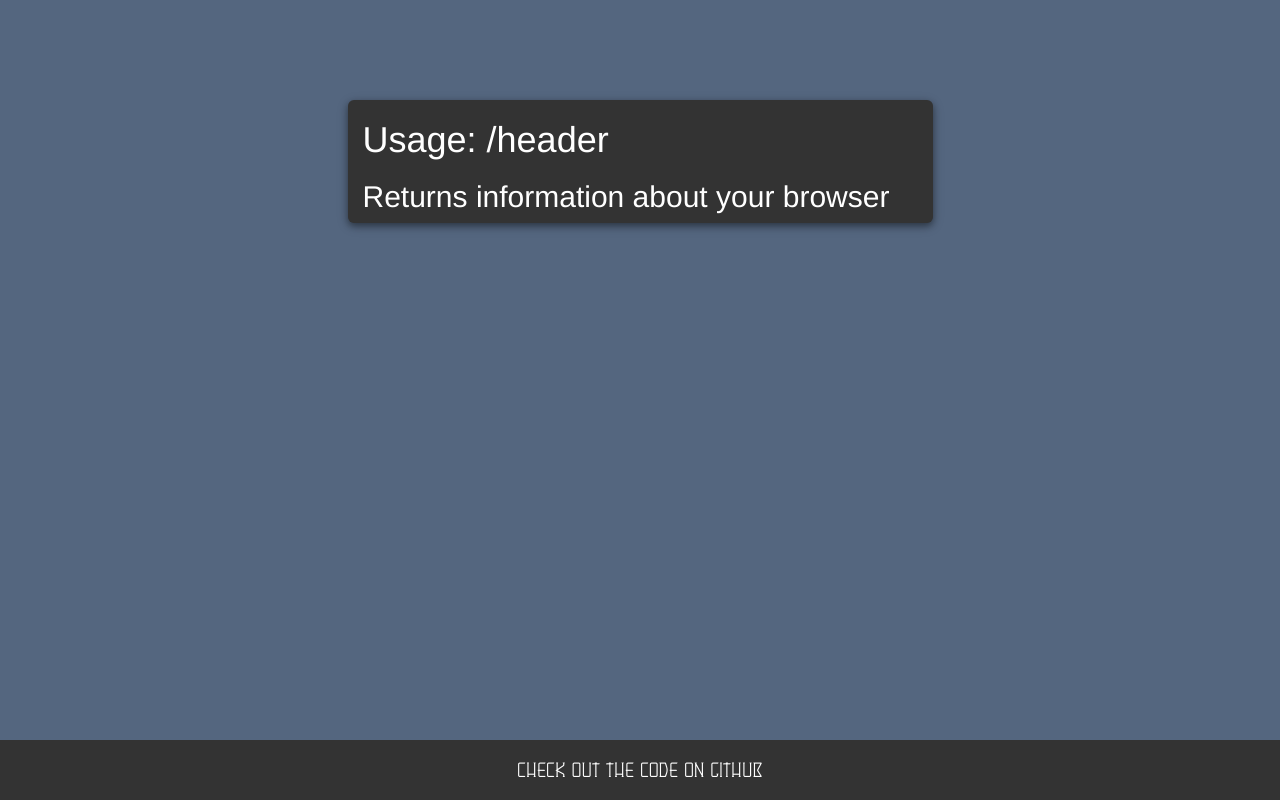
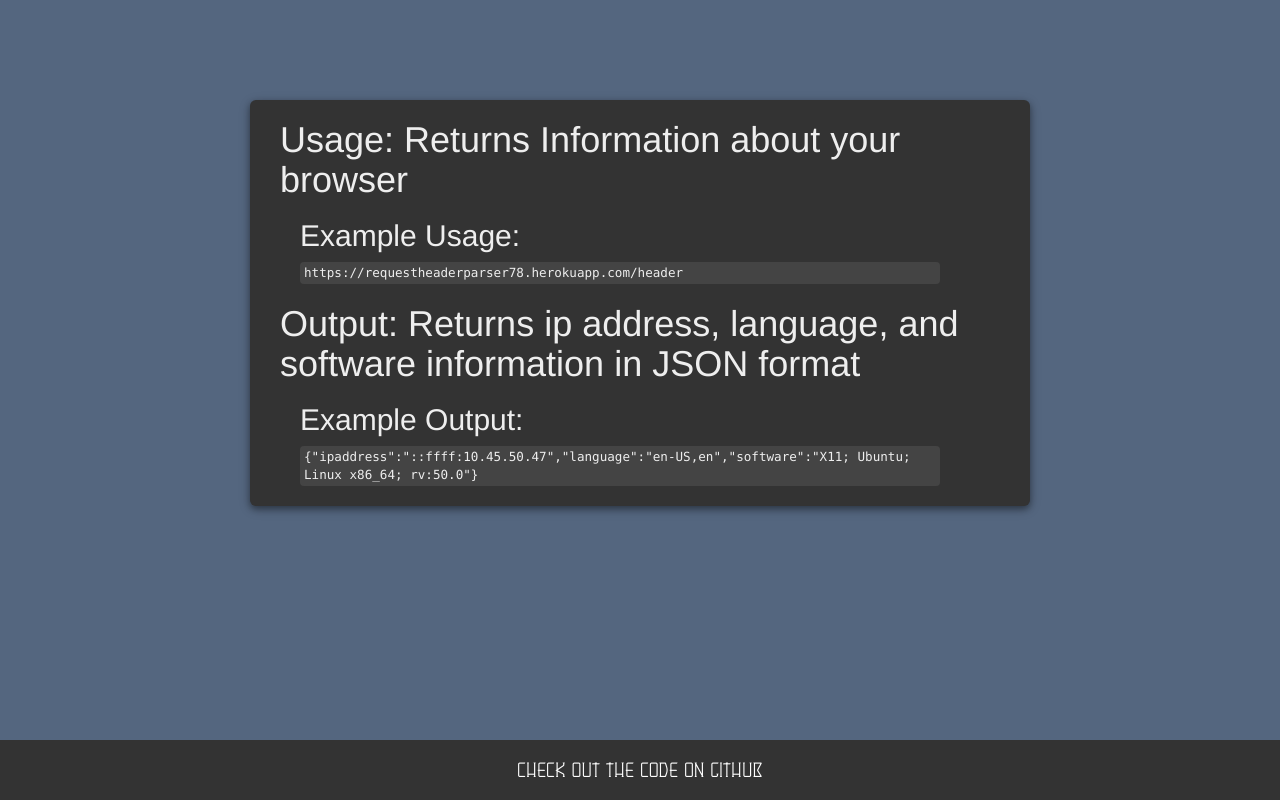
Before and after one commit to jtedwards21/requestheaderparser, a website: page public/index.html in a window 1280 px wide. Drawn offline with Linux system fonts and the light colour scheme; files that its build step writes are made by us from their sources; files whose address does not match are found by name.

Commit message:
Usage CSS

```diff
--- a/public/css/main.css
+++ b/public/css/main.css
@@ -31,6 +31,27 @@ body {
   box-shadow: 0 3px 6px 0 rgba(0, 0, 0, 0.32), 0 3px 12px 0 rgba(0, 0, 0, 0.24);
   border-radius: 6px;
   color: white;
+  padding-bottom: 20px;
+  padding-left: 30px;
+  padding-right: 30px;
+}
+
+code {
+  background-color: #444;
+  color: #EEE;
+  display: block;
+  margin-left: 20px;
+  margin-right: 60px;
+
+}
+
+h1 {
+  color: #EEE;
+}
+
+h2 {
+  margin-left: 20px;
+  color: #EEE;
 }
 
 .header {
--- a/public/index.html
+++ b/public/index.html
@@ -12,9 +12,14 @@
 
 <div id="content" class="container">
   <div class="row">
-      <div id="box" class="col-md-6 col-md-offset-3">
-	<h1>Usage:   /header</h1>
-	<h2>Returns information about your browser</h2>
+      <div id="box" class="col-md-8 col-md-offset-2">
+	<h1>Usage: Returns Information about your browser</h1>
+	<h2>Example Usage:</h2>
+	<code>https://requestheaderparser78.herokuapp.com/header</code>
+
+	<h1>Output: Returns ip address, language, and software information in JSON format</h1>
+	<h2>Example Output:</h2>
+	<code>{"ipaddress":"::ffff:10.45.50.47","language":"en-US,en","software":"X11; Ubuntu; Linux x86_64; rv:50.0"}</code>
       </div>
   </div>
 </div>
```
